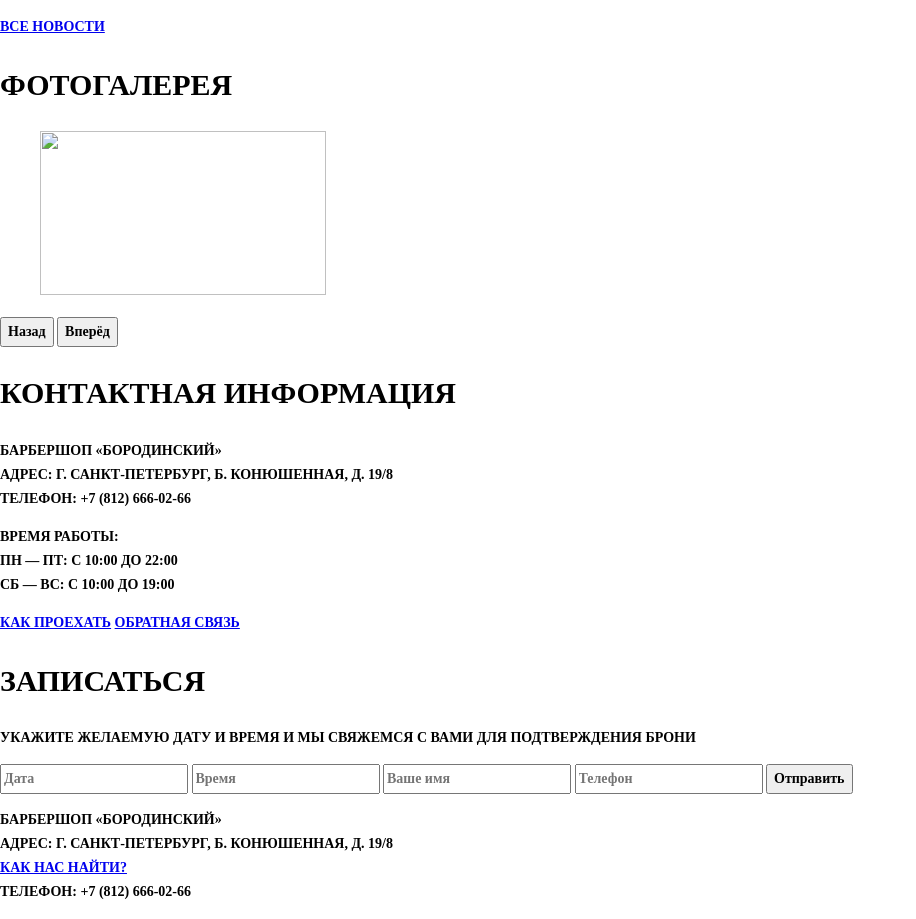
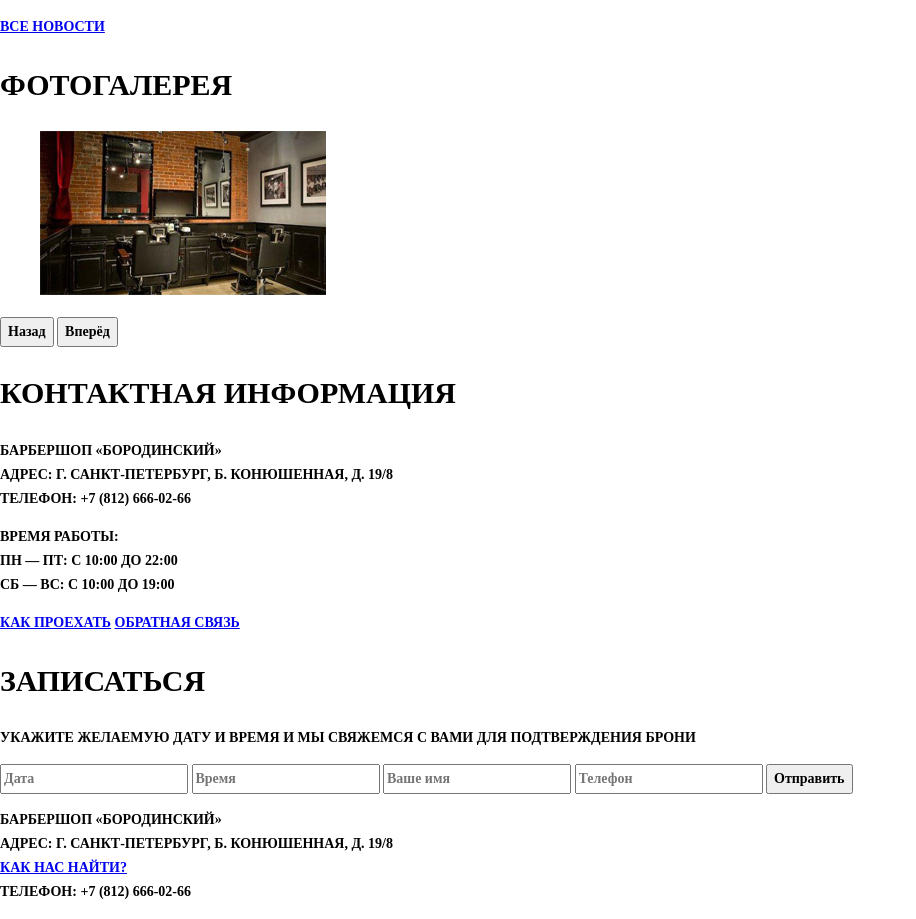
Before and after one commit to Olga-Moiseyenko/208436-barbershop, a plain HTML site: page index.html in a window 1280 px wide. Shown: the part 960-1879 px from the top of the page, without its empty margins (0-916 px from the left). Drawn offline with Linux system fonts and the light colour scheme.

Commit message:
Добавление изображения фотогаллереи

```diff
--- a/index.html
+++ b/index.html
@@ -70,7 +70,7 @@
           <h2 class="index-content-title">Фотогалерея</h2>
           <div class="gallery">
             <figure class="gallery-content">
-              <img src="img/photo-1.jpg" width="286" height="164" alt="">
+              <img src="img/photogallery.jpg" width="286" height="164" alt="">
             </figure>
             <button class="btn gallery-prev">Назад</button>
             <button class="btn gallery-next">Вперёд</button>
```
